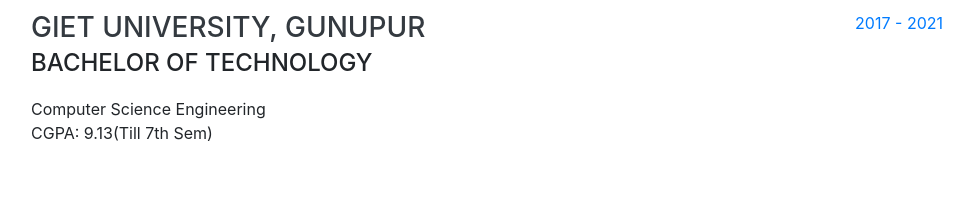
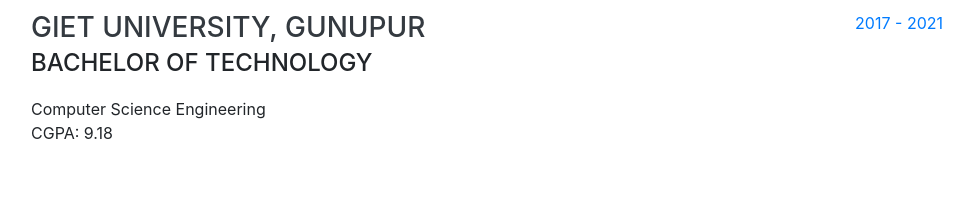
Before and after one commit to avinashvidyarthi/avinashvidyarthi.github.io, a website with bundled scripts: page index.html in a window 1280 px wide. Shown: the part 2220-2426 px from the top of the page, without its empty margins (289-1263 px from the left). Built offline with nearby package versions, Linux system fonts and the light colour scheme; a web font is replaced by a local one.

Commit message:
added final CGPA for btech

```diff
--- a/index.html
+++ b/index.html
@@ -353,7 +353,7 @@
 							<h3 class="mb-0">GIET University, Gunupur</h3>
 							<div class="subheading mb-3">Bachelor of Technology</div>
 							<div>Computer Science Engineering</div>
-							<p>CGPA: 9.13(Till 7th Sem)</p>
+							<p>CGPA: 9.18</p>
 						</div>
 						<div class="resume-date text-md-right">
 							<span class="text-primary">2017 - 2021</span>
```
